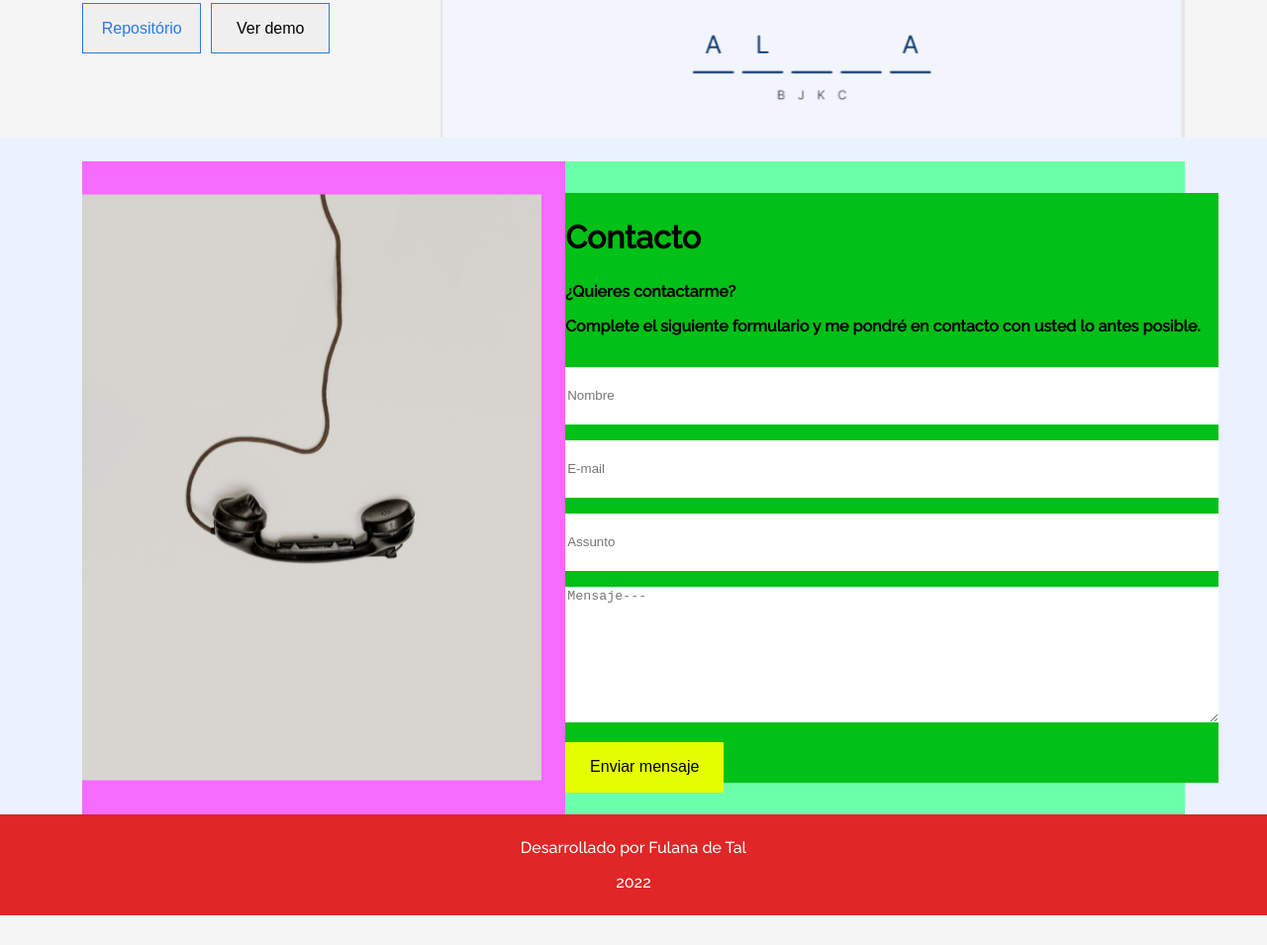
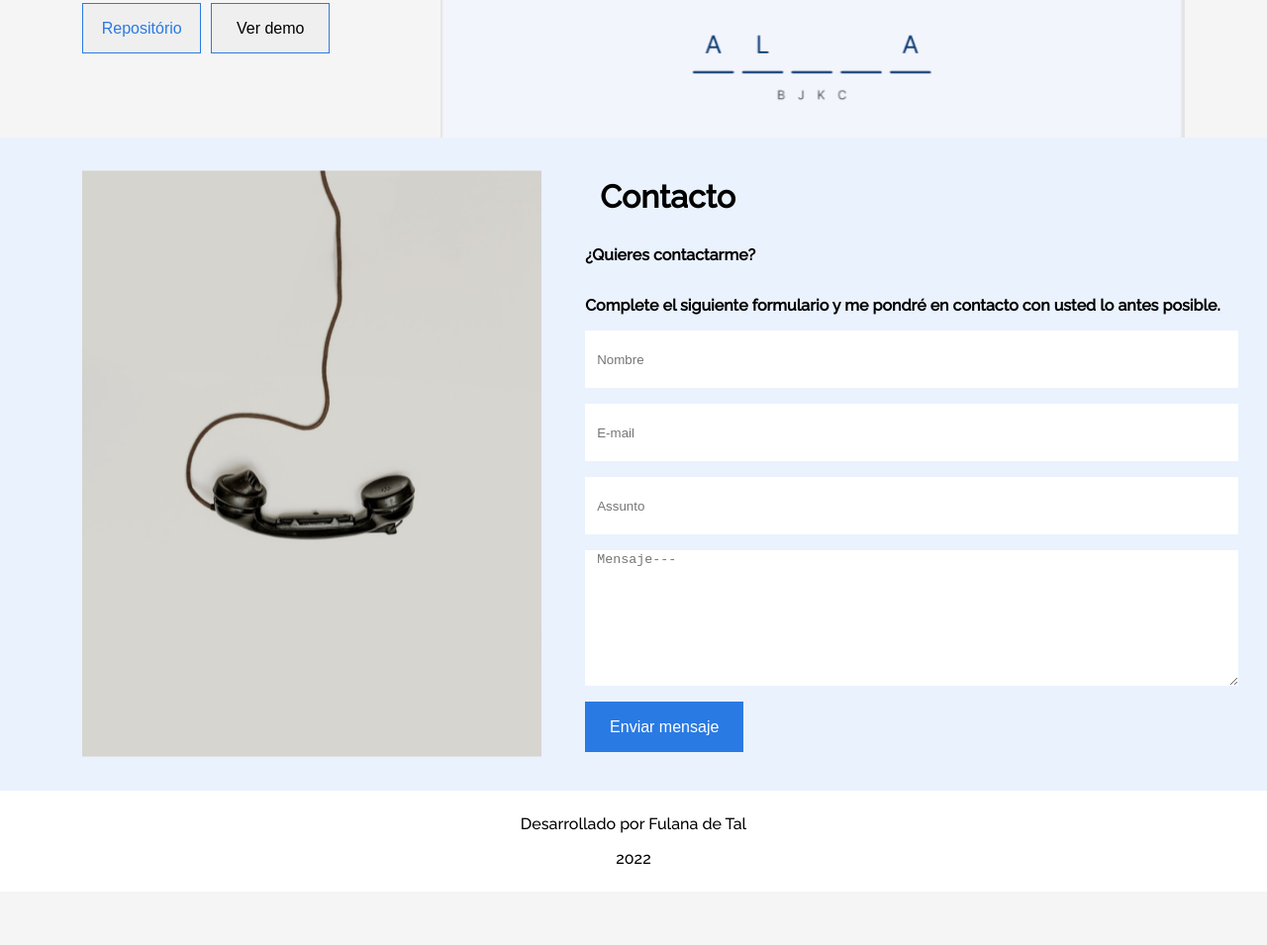
Before and after one commit to Mariq12/desafio-portafolio-v2, a plain HTML site: page index.html in a window 1280 px wide. Shown: the part 3436-4391 px from the top of the page at 99% size. After the commit the page ends 4367 px from the top, so only its background shows below. Drawn offline with Linux system fonts and the light colour scheme.

Commit message:
formato ok

```diff
--- a/styles/style.css
+++ b/styles/style.css
@@ -3,9 +3,10 @@
     /*Se esforce para trabalhar com variáveis, é uma dica profissional valiosa*/
     --cor-de-fundo: #F5F5F5;
     --cor-de-first-section: #FFFFFF;
-    --cor-de-secundary-section: #EAF2FD;
+    --cor-de-second-section: #EAF2FD;
     --cor-de-booton: #2A7AE4;
     --cor-de-texto: #000000;
+    --cor-de-second-texto: #FFFFFF;
     --cor-de-link: #000;
 }
 
@@ -309,7 +310,7 @@ section.menu {
     justify-content: center; /* Centra verticalmente en el viewport */
     align-items: center; /* Centra horizontalmente */
     width: 100%; /* Ocupa todo el ancho disponible */
-    background: var(--cor-de-secundary-section);
+    background: var(--cor-de-second-section);
     height: 581px; /* Usar altura completa del viewport */
 }
 
@@ -470,13 +471,14 @@ button {
 }
 
 /* *Sección Contacto */
+
 section.formcontato {
     display: flex;
     justify-content: center; /* Centra horizontalmente */
     align-items: center; /* Centra verticalmente */
     flex-direction: column; /* Cambia la disposición a columna */
     width: 100%; /* Ocupa todo el ancho disponible del viewport */
-    background-color: #EAF2FD;
+    background: var(--cor-de-second-section);
 }
 
 .formcontato__contacto {
@@ -485,18 +487,14 @@ section.formcontato {
     align-items: center; /* Centra verticalmente */
     width: 100%; /* Ancho máximo permitido */
     max-width: 87%;
-    margin-top: 24px; /* Espaciado superior */
     height: 660px;
-    background-color: #6bffa9;
 }
 
 .formcontato--box {
     display: flex;
     justify-content: center; /* Centra horizontalmente */
     align-items: center; /* Centra verticalmente */
-    max-width:  87%;
     height: 660px;
-    background-color: #f56bff;
 }
 
 .formcontato__img {
@@ -507,25 +505,32 @@ section.formcontato {
 
 .formcontato__text {
     flex: 1; /* El contenido ocupará el espacio restante */
-    background-color: #01c017;
     text-align:left;
+    margin-left: 20px;
     width: 660px;
-    height: 596px;
+    height: 559px; /* Cambia la altura a automática para que se ajuste al contenido */
+    display: flex;
+    flex-direction: column; /* Cambia la disposición a columna para apilar los elementos */
+    justify-content: center; /* Centra verticalmente el contenido */
+    align-items: flex-start; /* Alinea los elementos a la izquierda */
+    padding: 0 20px 20px 0; /* Añade espacio interno */
 }
 
 .formcontato__title {
     font-size: 32px;
     font-weight: bold;
+    margin: 15px;
+    margin-top: 23px;
 }
 
 .formcontato__subtext {
     font-size: 16px;
-    margin-top: 16px;
+
 }
 
 .formcontato__form {
-    margin-top: 32px;
-
+    display: flex;
+    flex-direction: column; /* Cambia la disposición a columna para apilar los elementos */
 }
 
 .formcontato__input,
@@ -545,27 +550,29 @@ section.formcontato {
     height: 51px;
     font-size: 16px;
     font-weight: normal;
-    background-color: rgb(229, 255, 0);
-    color: var(--cor-de-link);
+    background: var(--cor-de-booton);
+    color: var(--cor-de-second-texto);
     border: none;
     cursor: pointer;
 }
 
-/* Sección Footer */.footer {
+.formcontato__input::placeholder,
+.formcontato__textarea::placeholder {
+    padding-left: 10px; /* Agrega padding izquierdo al placeholder */
+}
+
+/* *Sección Footer */
+.footer {
     height: 102px;
     font-size: 16px;
     font-weight: medium;
     text-align: center;
-    background-color: #e02626;
+    background: var(--cor-de-first-section);
     display: flex;
     justify-content: center;
     align-items: center;
     margin-bottom: 30px;
-}
-
-.footer__rodape {
-    /* Estilos adicionales para el contenido dentro del footer */
-    color: white; /* Color del texto */
+    color: var(--cor-de-texto)
 }
 
 /* *** Estilos para dispositivos con ancho máximo de 900px *** */
```
